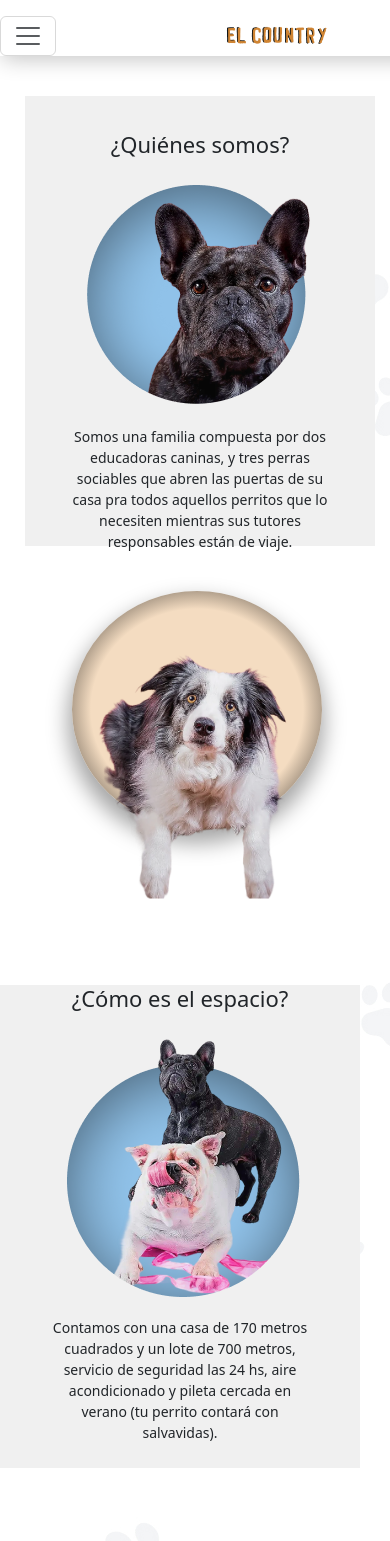
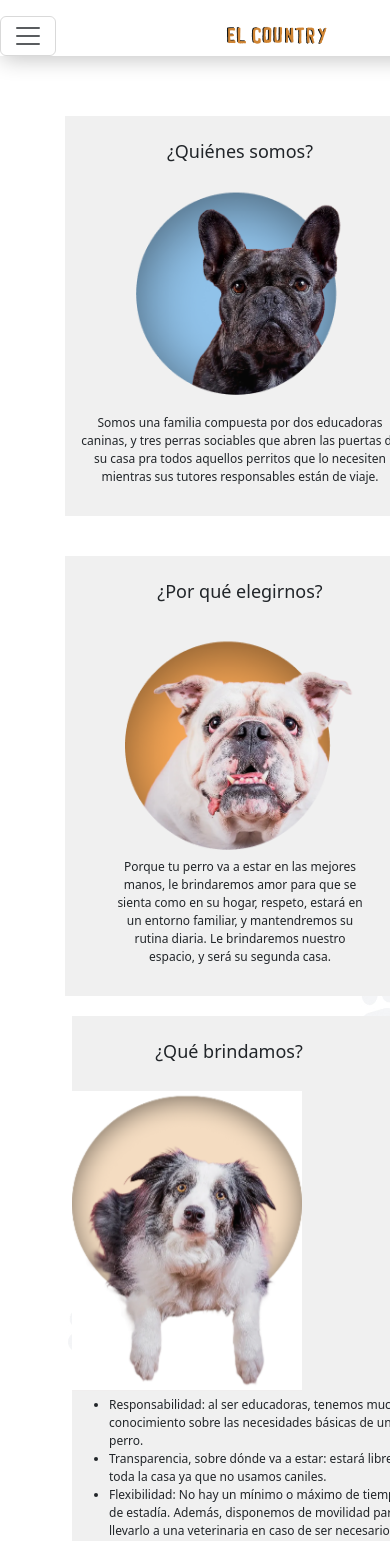
Before and after one commit to JaRafCaPer/guarderia_el_country, a React (Create React App) app: page /nosotras in a window 390 px wide. Shown: the top 1541 px of the page. Built offline with nearby package versions, Linux system fonts and the light colour scheme.

Commit message:
modo phone

```diff
--- a/src/components/SobreNosotras/SobreNosotras.css
+++ b/src/components/SobreNosotras/SobreNosotras.css
@@ -413,6 +413,12 @@
     display: none;
 }
 
+.perroPhone{
+    display: none;
+}
+.perroPhoneBeige{
+    display: none;
+}
 @media (max-width: 767px){
 .containerNosotras {
         grid-auto-columns: 400px;
@@ -696,4 +702,250 @@
 .perroTablet{
     display: block;
 }
+.perroPhone{
+    display: none;
 }
+.perroPhoneBeige{
+    display: none;
+}
+}
+
+@media (max-width: 480px){
+    .containerNosotras {
+        align-content: center;
+        justify-items: center;
+        grid-auto-columns: 480px;
+        grid-template-columns: 480px ;
+        grid-template-rows: 450px 450px 550px 450px 450px 450px;
+        grid-gap: 10px;
+        grid-template-areas:
+        "cCol"
+        "cColRer"
+        "cColBri"
+        "cColEsp"
+        "cColTraer"
+        "cColAdapT";
+    }
+    .cCol,
+    .cColRer,
+    .cColBri,
+    .cColEsp,
+    .cColTraer,
+    .cColAdapT {
+        width: 100%;
+        grid-column: 1;
+    }
+    .cCol {
+        width: 340px ;
+        flex-direction: column;
+        justify-content: center;
+        grid-area: cCol;
+    }
+
+    .cColRer{
+        width: 340px;
+        flex-direction: column;
+        justify-content: center;
+        grid-area: cColRer;
+    }
+
+    .cColBri{
+        width: 340px;
+        height: 420px;
+        flex-direction: column;
+        grid-area: cColBri;
+    }
+
+    .containerImagBeige{
+        display: none;
+    }
+
+    .cColEsp{
+        width: 340px;
+        height: 500px;
+        flex-direction: column;
+        grid-area: cColEsp;
+    }
+
+    .cColTraer{
+        width: 340px;
+        height: 500px;
+        display: flex;
+        flex-direction: column;
+        grid-area: cColTraer;
+    }
+
+    .cColAdapT{
+        width: 340px;
+        height: 420px;
+        flex-direction: column;
+        grid-area: cColAdapT;
+    }
+    .containerImagTrioB{
+        display: none;
+    }
+
+    .perroTablet{
+        width: 230px;
+        height: 219px;
+    }
+
+    .perroPhone{
+        display: block;
+        width: 230px;
+        height: 219px;
+    }
+    .perroPhoneBeige{
+        display: block;
+        width: 230px;
+        height: 300px;
+        margin: 0;
+    }
+    .info {
+        width: 350px;
+        height: 400px;
+        margin-bottom: 10px;
+    }
+
+    .info p{
+        width: 328px;
+        height: 120px;
+        font-size: 12px;
+        text-align: center;
+        margin: 0;
+        margin-top: 8px;
+    }
+
+    .info h2{
+        width: 194px;
+        height: 30px;
+        font-size: 18px;
+        margin-bottom: 20px;
+        margin-top: 25px;
+    }
+    .info2 {
+        width: 350px;
+        height: 450px;
+        margin-left: 0px;
+        margin-bottom: 10px;
+    }
+
+    .info2 p{
+        width: 260px;
+        height: 120px;
+        font-size: 12px;
+        margin-top: 8px;
+    }
+
+    .info2 h2{
+        width: 200px;
+        height: 30px;
+        font-size: 18px;
+        margin-bottom: 20px;
+        margin-top: 25px;
+        padding-left: 0px;
+    }
+    .info3 {
+        width: 360px;
+        height: 483px;
+        background-color: #f0f0f0;
+        margin-left: 0px;
+        margin-top: 0px;
+        padding: 0px, 0px, 0px, 0px;
+        display: flex;
+        align-items: center;
+        flex-direction: column;
+    }
+
+    .info3 p{
+        width: 328px;
+        height: 100px;
+        font-size: 14px;
+        text-align: center;
+        margin-top: 20px;
+    }
+
+    .info3 h2{
+        width: 250px;
+        height: 30px;
+        font-size: 22px;
+        text-align: center;
+        margin-bottom: 20px;
+        margin-top: 0px;
+        padding-left: 0px;
+    }
+
+    .info4 {
+        width: 360px;
+        height: 483px;
+        background-color: #f0f0f0;
+        margin-left: 0px;
+        margin-top: 0px;
+        padding: 0px;
+        display: flex;
+        align-items: center;
+        flex-direction: column;
+    }
+
+    .info4 p{
+        width: 340px;
+        height: 220px;
+        font-size: 12px;
+        margin: 0;
+        margin-top: 10px;
+    }
+
+    .info4 h2{
+        width: 190px;
+        height: 30px;
+        font-size: 18px;
+        margin-bottom: 20px;
+        margin-top: 0px;
+        padding-left: 0px;
+    }
+
+    .infoUl{
+        width: 360px;
+        height: 530px;
+    }
+
+    .infoUl .divUl ul{
+        width: 340px;
+        height: 200px;
+        font-size: 12px;
+        list-style-type: disc;
+        margin: 5px;
+    }
+
+    .infoUl h2{
+        width: 194px;
+        height: 30px;
+        font-size: 18px;
+        text-align: center;
+        margin-bottom: 20px;
+        margin-top: 25px;
+    }
+
+    .info5 {
+        width: 360px;
+        height: 400px;
+        display: flex;
+    }
+
+    .info5 p{
+        width: 340px;
+        height: 207px;
+        font-size: 12px;
+        margin: 0;
+        margin-top: 10px;
+    }
+
+    .info5 h2{
+        width: 190px;
+        height: 30px;
+        font-size: 18px;
+        margin-bottom: 30px;
+        margin-top: 0px;
+        padding-left: 0px;
+    }
+}
--- a/src/components/SobreNosotras/SobreNosotras.jsx
+++ b/src/components/SobreNosotras/SobreNosotras.jsx
@@ -10,6 +10,8 @@ import perroAzulTablet from '../../assets/images/perroAzulTablet.png';
 import perroNaranjaTablet from '../../assets/images/perroNaranjaTablet.png';
 import dosAzulTablet from '../../assets/images/dosAzulTablet.png';
 import tresNaranjaTablet from '../../assets/images/tresNaranjaTablet.png';
+import perroBeigeTlf from '../../assets/images/perroBeigeTlf.png';
+import perrosBeigeTlf from '../../assets/images/perrosBeigeTlf.png';
 
 const SobreNosotras = () => {
     return (
@@ -44,6 +46,7 @@ const SobreNosotras = () => {
                     <div className="cColBri">
                         <div className="infoUl">
                             <h2>¿Qué brindamos?</h2>
+                            <div><img src={perroBeigeTlf} alt="" className="perroPhoneBeige"/></div>
                             <div className="divUl">
                                 <ul>
                                     <li>Responsabilidad: al ser educadoras, tenemos mucho conocimiento sobre las necesidades básicas
@@ -91,6 +94,7 @@ const SobreNosotras = () => {
                     <div className="cColAdapT">
                         <div className="info5">
                             <h2>Día de adaptación</h2>
+                            <div><img src={perrosBeigeTlf} alt="" className="perroPhone"/></div>
                             <p>Este día será importante para que tu retoño pueda adquirir el servicio de guardería; se observará si puede
                                 adaptarse a nuestra rutina, a la compañía de nuestras perras y su comportamiento ante este nuevo hogar en el
                                 cual permanecerá unos días. Es un requisito que tu perrito esté castrado y tenga un excelente comportamiento
```
Also changed, not shown: src/assets/images/perroBeigeTlf.png (added), src/assets/images/perrosBeigeTlf.png (added).
